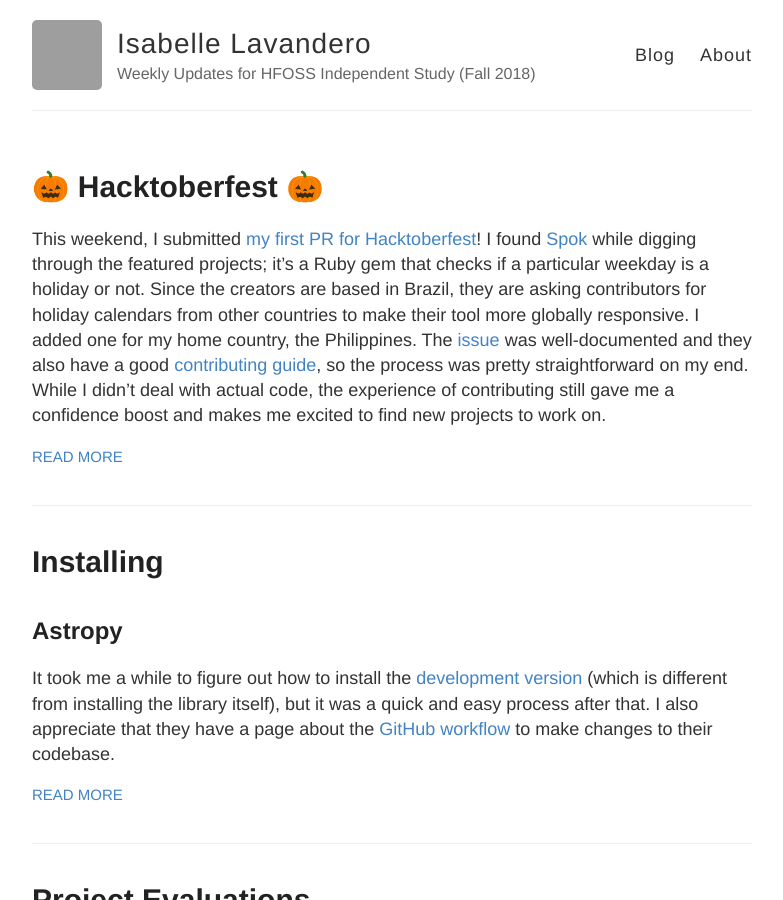
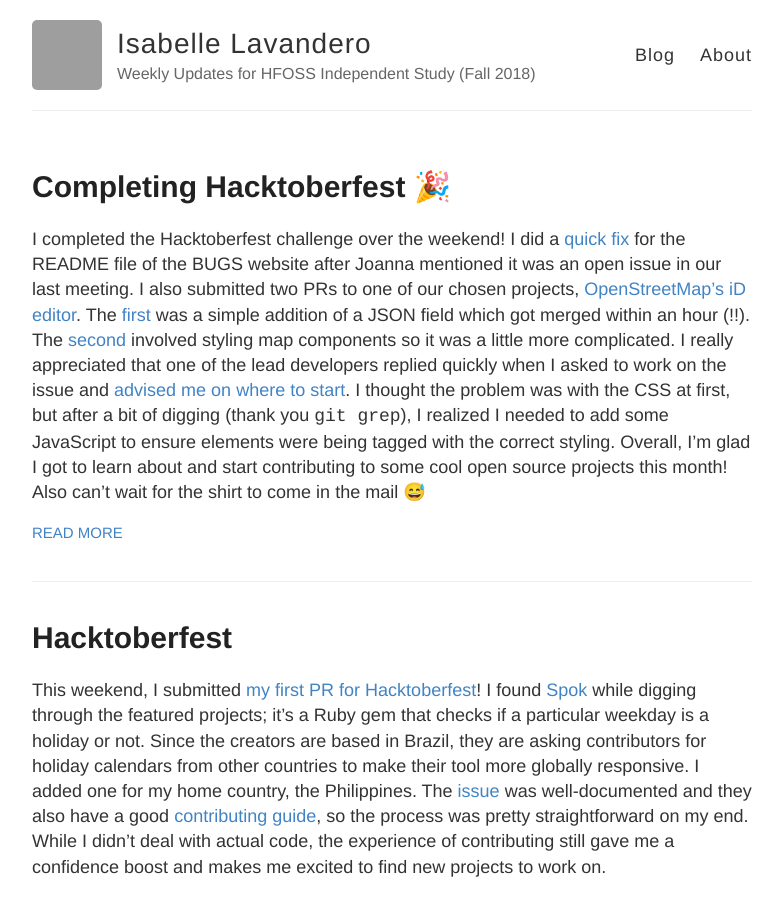
Before and after one commit to nyu-hfoss-project/thefifthisa-blog, a Jekyll site: the page built from index.html, in a window 1280 px wide and 900 px high. Shown: the whole window, without its empty margins (248-1031 px from the left). Built offline with Jekyll 4.4.1, drawn with Linux system fonts in a browser that asks for light colours; grey boxes are pictures that could not be loaded.

Commit message:
completing hacktoberfest

```diff
--- /dev/null
+++ b/_posts/2018-10-21-Completing Hacktoberfest.md
@@ -0,0 +1,6 @@
+---
+layout: post
+title: Completing Hacktoberfest 🎉
+---
+
+I completed the Hacktoberfest challenge over the weekend! I did a [quick fix](https://github.com/BUGS-NYU/bugs-nyu.github.io/pull/58) for the README file of the BUGS website after Joanna mentioned it was an open issue in our last meeting. I also submitted two PRs to one of our chosen projects, [OpenStreetMap's iD editor](https://github.com/openstreetmap/iD). The [first](https://github.com/openstreetmap/iD/pull/5418) was a simple addition of a JSON field which got merged within an hour (!!). The [second](https://github.com/openstreetmap/iD/pull/5422) involved styling map components so it was a little more complicated. I really appreciated that one of the lead developers replied quickly when I asked to work on the issue and [advised me on where to start](https://github.com/openstreetmap/iD/issues/5419#issuecomment-431635341). I thought the problem was with the CSS at first, but after a bit of digging (thank you `git grep`), I realized I needed to add some JavaScript to ensure elements were being tagged with the correct styling. Overall, I'm glad I got to learn about and start contributing to some cool open source projects this month! Also can't wait for the shirt to come in the mail 😅
```
Also changed, not shown: _posts/2018-10-15-Hacktoberfest.md (+1 -1 lines).
